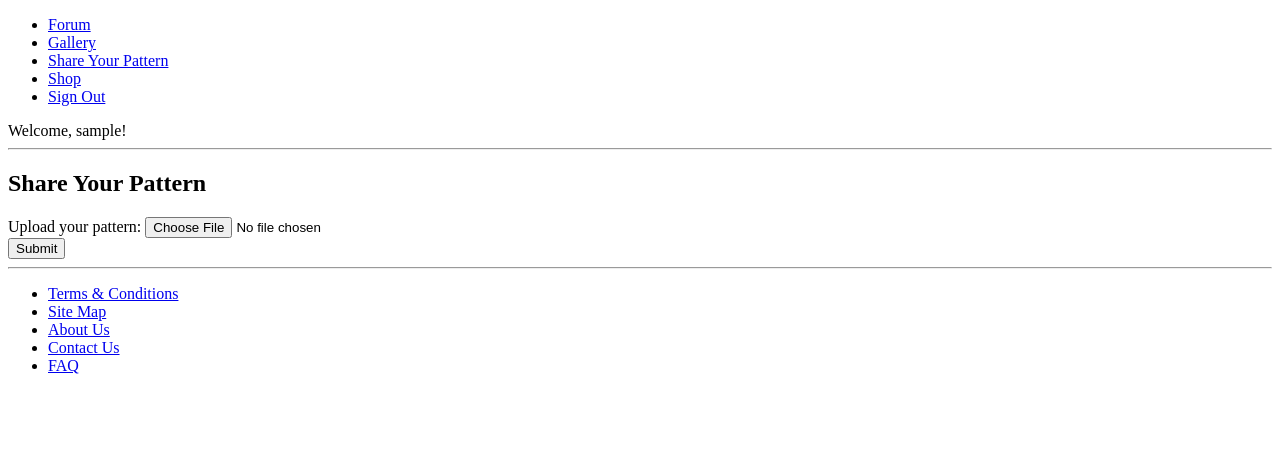
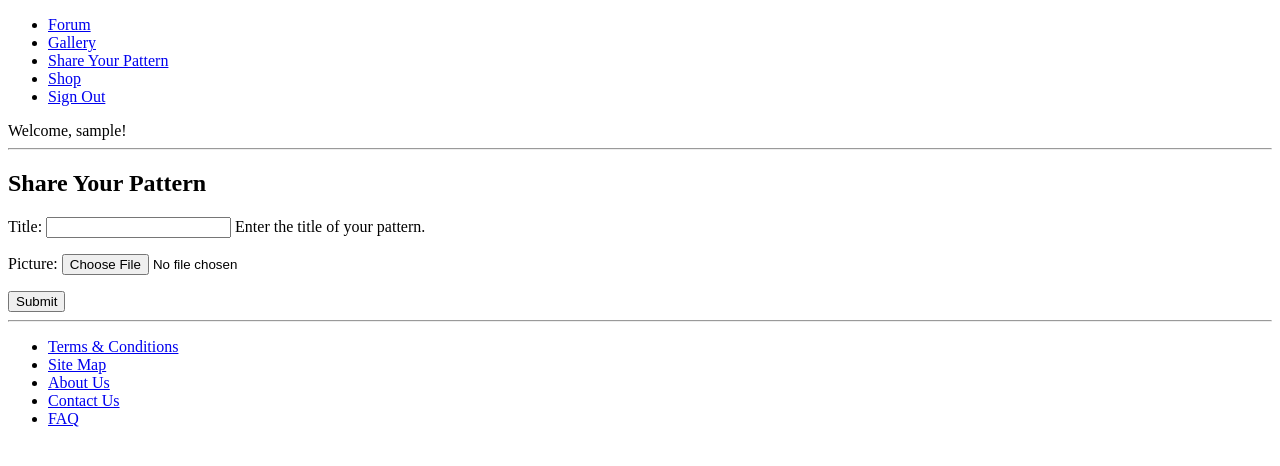
Before and after one commit to kasparas-ban/Woolley-Mammoth, a Django app: page /mammoth/share_your_pattern/ in a window 1280 px wide. Shown: the top 466 px of the page. Run offline with Django 3.2, Linux system fonts and the light colour scheme; the visitor is signed in with stand-in values (Sample User, id 1).

Commit message:
Uploading patterns

```diff
--- a/mammoth/admin.py
+++ b/mammoth/admin.py
@@ -1,5 +1,5 @@
 from django.contrib import admin
-from mammoth.models import Category, Page, UserProfile
+from mammoth.models import Category, Page, UserProfile, Pattern
 
 class CategoryAdmin(admin.ModelAdmin):
     prepopulated_fields = {'slug':('name',)}
@@ -7,6 +7,10 @@ class CategoryAdmin(admin.ModelAdmin):
 class PageAdmin(admin.ModelAdmin):
     list_display = ('title', 'category', 'url')
 
+class PatternAdmin(admin.ModelAdmin):
+    list_display = ('title',)
+
 admin.site.register(Category, CategoryAdmin)
 admin.site.register(Page, PageAdmin)
 admin.site.register(UserProfile)
+admin.site.register(Pattern, PatternAdmin)
--- a/mammoth/forms.py
+++ b/mammoth/forms.py
@@ -1,6 +1,6 @@
 from django import forms
 from django.contrib.auth.models import User
-from mammoth.models import Page, Category, UserProfile
+from mammoth.models import Page, Category, UserProfile, Pattern
 
 class CategoryForm(forms.ModelForm):
     name = forms.CharField(max_length=Category.NAME_MAX_LENGTH,
@@ -32,9 +32,14 @@ class PageForm(forms.ModelForm):
 
         return cleaned_data
 
+class PatternForm(forms.ModelForm):
+    title = forms.CharField(max_length=Page.TITLE_MAX_LENGTH, help_text="Enter the title of your pattern.")
+    class Meta:
+        model = Pattern
+        fields = ('title', 'picture',)
+
 class UserForm(forms.ModelForm):
     password = forms.CharField(widget=forms.PasswordInput())
-
     class Meta:
         model = User
         fields = ('username', 'email', 'password',)
--- a/mammoth/models.py
+++ b/mammoth/models.py
@@ -37,3 +37,13 @@ class UserProfile(models.Model):
 
     def __str__(self):
         return self.user.username
+
+class Pattern(models.Model):
+    TITLE_MAX_LENGTH = 128
+
+    title = models.CharField(max_length=TITLE_MAX_LENGTH)
+    picture = models.ImageField(upload_to='pattern_images', blank=True)
+    #author = models.CharField(max_length=TITLE_MAX_LENGTH)
+
+    def __str__(self):
+        return self.title
--- a/mammoth/views.py
+++ b/mammoth/views.py
@@ -2,7 +2,7 @@ from django.shortcuts import render, redirect
 from django.http import HttpResponse
 from django.contrib.auth import authenticate, login, logout
 from mammoth.models import Category, Page
-from mammoth.forms import CategoryForm, PageForm, UserForm, UserProfileForm
+from mammoth.forms import CategoryForm, PageForm, UserForm, UserProfileForm, PatternForm
 from django.urls import reverse
 from django.contrib.auth.decorators import login_required
 from datetime import datetime
@@ -173,7 +173,23 @@ def gallery(request):
 	return render(request, 'mammoth/gallery.html')
 
 def share_your_pattern(request):
-	return render(request, 'mammoth/share_your_pattern.html')
+    if request.method == 'POST':
+        pattern_form = PatternForm(request.POST)
+
+        if pattern_form.is_valid():
+            pattern = pattern_form.save(commit=False)
+
+            if 'picture' in request.FILES:
+                pattern.picture = request.FILES['picture']
+
+            pattern.save()
+            return render(request, 'mammoth/index.html', context={'pattern_uploaded':True})
+        else:
+            print(pattern_form.errors)
+    else:
+        pattern_form = PatternForm()
+
+    return render(request, 'mammoth/share_your_pattern.html', context={'pattern_form':pattern_form})
 
 def shop(request):
 	return render(request, 'mammoth/shop.html')
--- a/templates/mammoth/base.html
+++ b/templates/mammoth/base.html
@@ -27,7 +27,7 @@
                 {% else %}
                     <li><a href="{% url 'mammoth:register' %}">Sign Up</a></li>
                 {% endif %}
-            </ul>
+			</ul>
 
 			<!-- Login Panel -->
 			{% block login_block %}
@@ -48,6 +48,10 @@
 				{% endif %}
 			</div>
 		</div>
+		{% endblock %}
+
+		<!-- Reports the status of a recently done action -->
+		{% block status_block %}
 		{% endblock %}
 
 		<hr />
--- a/templates/mammoth/index.html
+++ b/templates/mammoth/index.html
@@ -5,6 +5,12 @@
 
 {% block title_block %}
     Homepage
+{% endblock %}
+
+{% block status_block %}
+    {% if pattern_uploaded %}
+        <strong>Your pattern was successfully uploaded.</strong>
+    {% endif %}
 {% endblock %}
 
 {% block body_block %}
--- a/templates/mammoth/share_your_pattern.html
+++ b/templates/mammoth/share_your_pattern.html
@@ -11,9 +11,14 @@
 
     <h2>Share Your Pattern</h2>
     {% if user.is_authenticated %}
-        <form action="/action_page.php">
+        <form id="pattern_form" method="post" action="{% url 'mammoth:share_your_pattern' %}" enctype="multipart/form-data">
+            {% csrf_token %}
+            {{ pattern_form.as_p }}
+
+            <!--
             <label for="img">Upload your pattern:</label>
             <input type="file" id="img" name="img" accept="image/*"> <br />
+            -->
             <input type="submit">
         </form>
     {% else %}
```
Also changed, not shown: README.md, mammoth/migrations/0007_pattern.py (added), media/pattern_images/LSojQdr.jpg (added), media/pattern_images/LSojQdr_AaHnp60.jpg (added), media/pattern_images/LSojQdr_OzxdkwS.jpg (added), media/pattern_images/LSojQdr_RaqFe3n.jpg (added), media/pattern_images/LSojQdr_awEQlu8.jpg (added), media/pattern_images/X-Particles-Test-Render-02.jpg (added).
